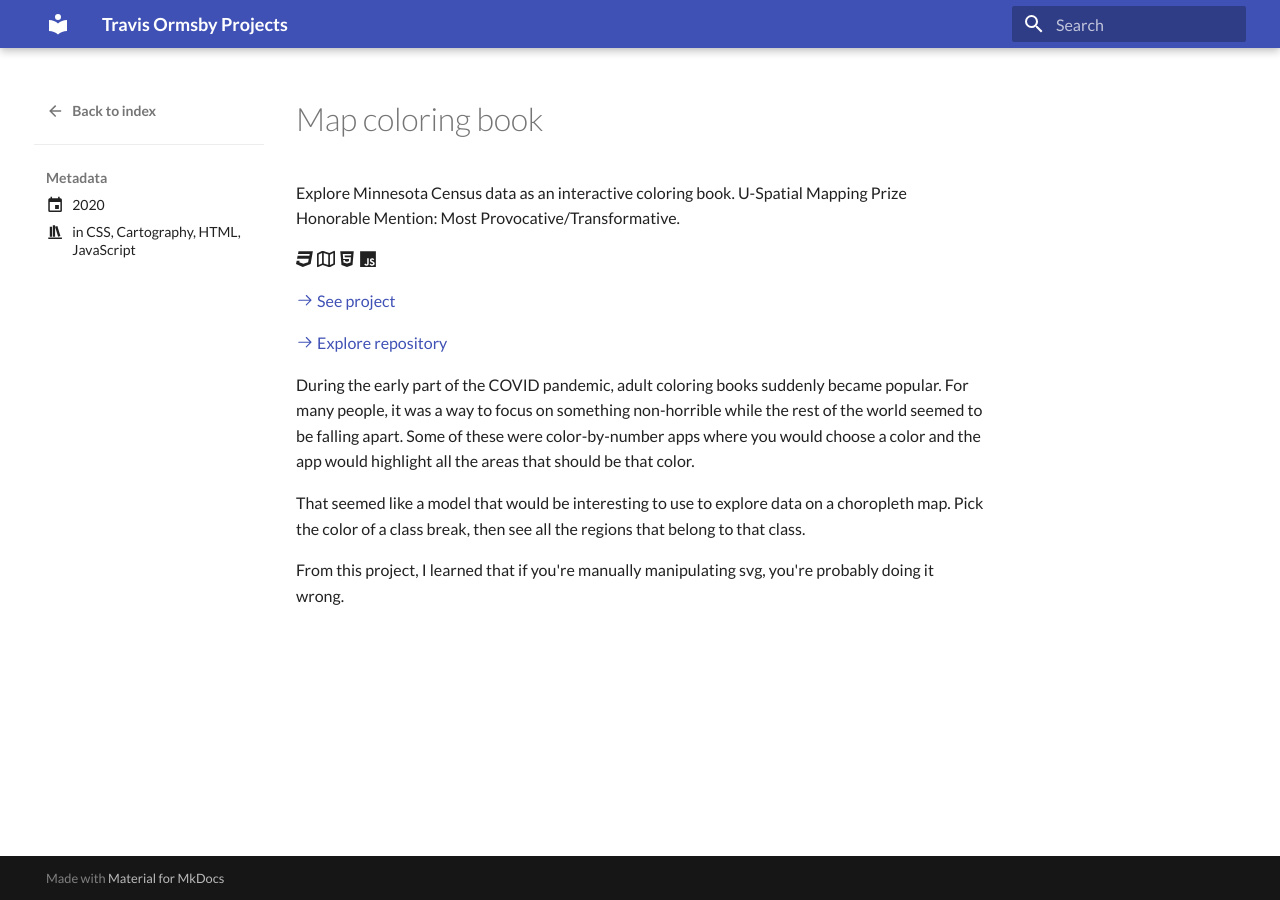
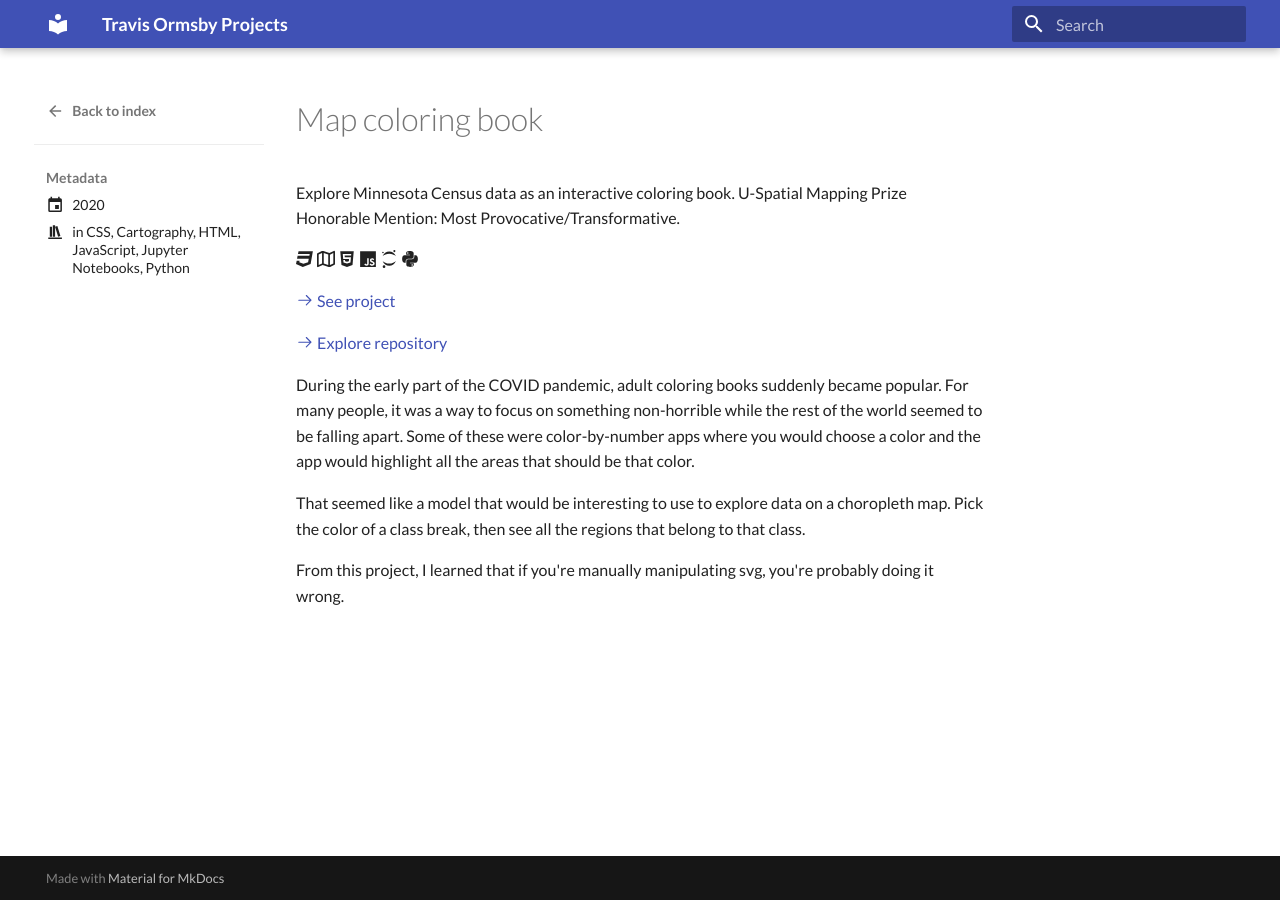
Before and after one commit to travisormsby/travisormsby.github.io, an MkDocs documentation site: the page built from docs/posts/map-coloring-book.md, in a window 1280 px wide. Built offline with MkDocs 1.6.1 and Material for MkDocs 9.7.7, drawn with Linux system fonts in a browser that asks for light colours.

Commit message:
update tags

```diff
--- a/docs/posts/map-coloring-book.md
+++ b/docs/posts/map-coloring-book.md
@@ -6,6 +6,8 @@ categories:
   - Cartography
   - HTML
   - JavaScript
+  - Jupyter Notebooks
+  - Python
 ---
 
 
@@ -17,6 +19,8 @@ Explore Minnesota Census data as an interactive coloring book. U-Spatial Mapping
 :fontawesome-regular-map:
 :fontawesome-brands-html5:
 :fontawesome-brands-js:
+:simple-jupyter:
+:fontawesome-brands-python:
 
 [:octicons-arrow-right-24: See project](https://projects.travisormsby.com/map-coloring-book){:target="_blank"}
 
```
